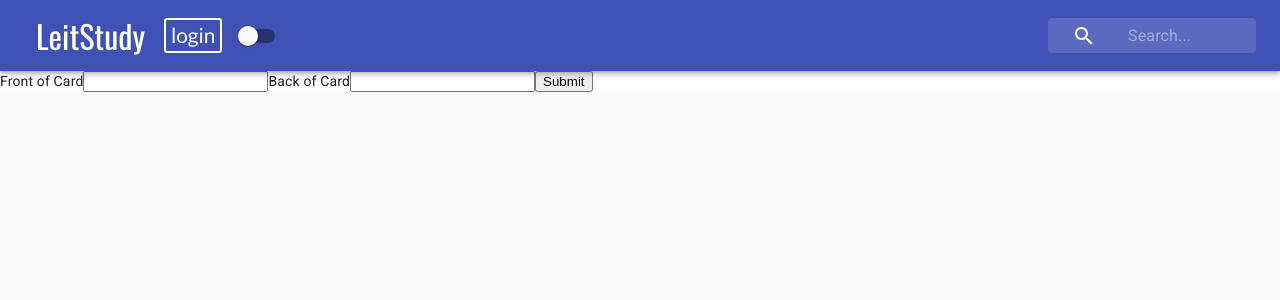
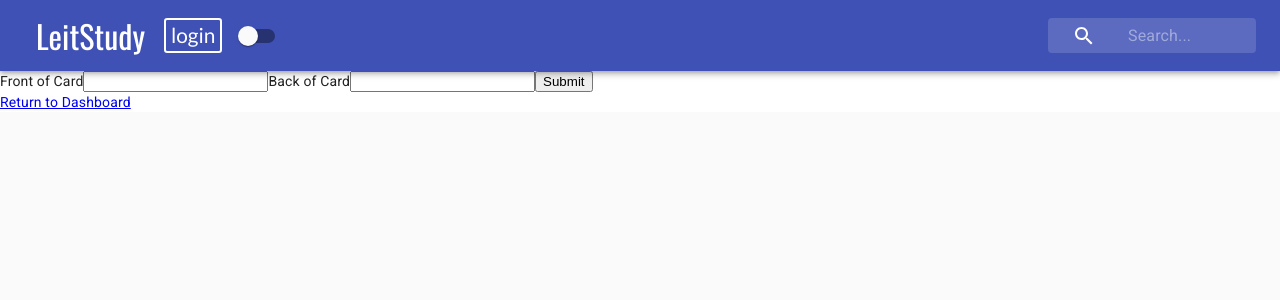
Before and after one commit to ash-bergs/leitspeed_fe, a React (Create React App) app: page /add-card in a window 1280 px wide. Shown: the top 300 px of the page. Built offline with nearby package versions, Linux system fonts and the light colour scheme; no server answers; what miragejs would draw is missing.

Commit message:
Adds AddForm
EditForm renamed to AddForm

Connected via Route and Link (react-router-dom).

POST endpoint working, but not persisting through manual refresh.

Link back to dashboard added to AddForm

```diff
--- a/src/App.js
+++ b/src/App.js
@@ -9,7 +9,7 @@ import axios from 'axios';
 import { ThemeProvider } from './contexts/ThemeContext';
 import PageContent from './components/PageContent';
 
-import EditForm from './components/EditForm';
+import AddForm from './components/AddForm';
 import Dashboard from './components/Dashboard/index';
 import Landing from './components/Hero/index';
 import Login from './components/Login';
@@ -51,13 +51,15 @@ function App() {
       <PageContent>
         <Nav />
         <CssBaseline />
-        <EditForm setCards={setCards} />
         <Router>
           <Switch>
             <Route exact path="/" component={Landing} />
             <Route path="/login" component={Login} />
             <Route path="/dashboard">
               <Dashboard cards={cards} />
+            </Route>
+            <Route path="/add-card">
+              <AddForm setCards={setCards} />
             </Route>
           </Switch>
         </Router>
--- a/src/components/EditForm/EditForm.js
+++ b/src/components/AddForm/AddForm.js
@@ -1,5 +1,6 @@
 import axios from 'axios';
 import React, { useState } from 'react';
+import { Link } from 'react-router-dom';
 
 //TODO - How do we want to manage this state? Should it stay in this form, or be lifted to App?
 //TODO - Create changeHandlers for the Form Input fields below! (1/2 done!) (AE 6/13)
@@ -11,7 +12,7 @@ const initialFormValues = {
   public: false,
 };
 
-const EditForm = ({ setCards }) => {
+const AddForm = ({ setCards }) => {
   const [formValues, setFormValues] = useState(initialFormValues);
 
   // 🔫 change handler
@@ -24,7 +25,7 @@ const EditForm = ({ setCards }) => {
     });
   };
 
-  // submit handler
+  // 👍 submit handler
   const onSubmit = (e) => {
     e.preventDefault();
     // the request body will be the spread in form values
@@ -34,14 +35,13 @@ const EditForm = ({ setCards }) => {
       .then((res) => {
         // the response should be an object - the new card
         setCards(res.data.cards);
+        // reset form values
         setFormValues(initialFormValues);
       })
       .catch((err) => {
         console.log(err);
       });
   };
-
-  console.log('form values', formValues);
 
   return (
     <React.Fragment>
@@ -66,11 +66,12 @@ const EditForm = ({ setCards }) => {
         />
         <button onClick={onSubmit}>Submit</button>
       </form>
+      <Link to="/dashboard">Return to Dashboard</Link>
     </React.Fragment>
   );
 };
 
-export default EditForm;
+export default AddForm;
 
 /* -------------------------------------------------------------------------- */
 /*                               About this Form                              */
--- /dev/null
+++ b/src/components/AddForm/index.js
@@ -0,0 +1 @@
+export { default } from './AddForm.js';
--- a/src/components/Dashboard/Dashboard.js
+++ b/src/components/Dashboard/Dashboard.js
@@ -1,4 +1,5 @@
 import React from 'react';
+import { Link } from 'react-router-dom';
 //* material UI components
 import { Container, Box } from '@material-ui/core';
 
@@ -14,6 +15,7 @@ import styles from './DashboardStyles';
 function Dashboard({ cards, classes }) {
   return (
     <Container className={classes.root} fixed>
+      <Link to="/add-card">Add a Card</Link>
       <Box className={classes.box}>
         <Cards cards={cards} />
       </Box>
--- a/src/components/EditForm/index.js
+++ /dev/null
@@ -1 +0,0 @@
-export { default } from './EditForm.js';
```
